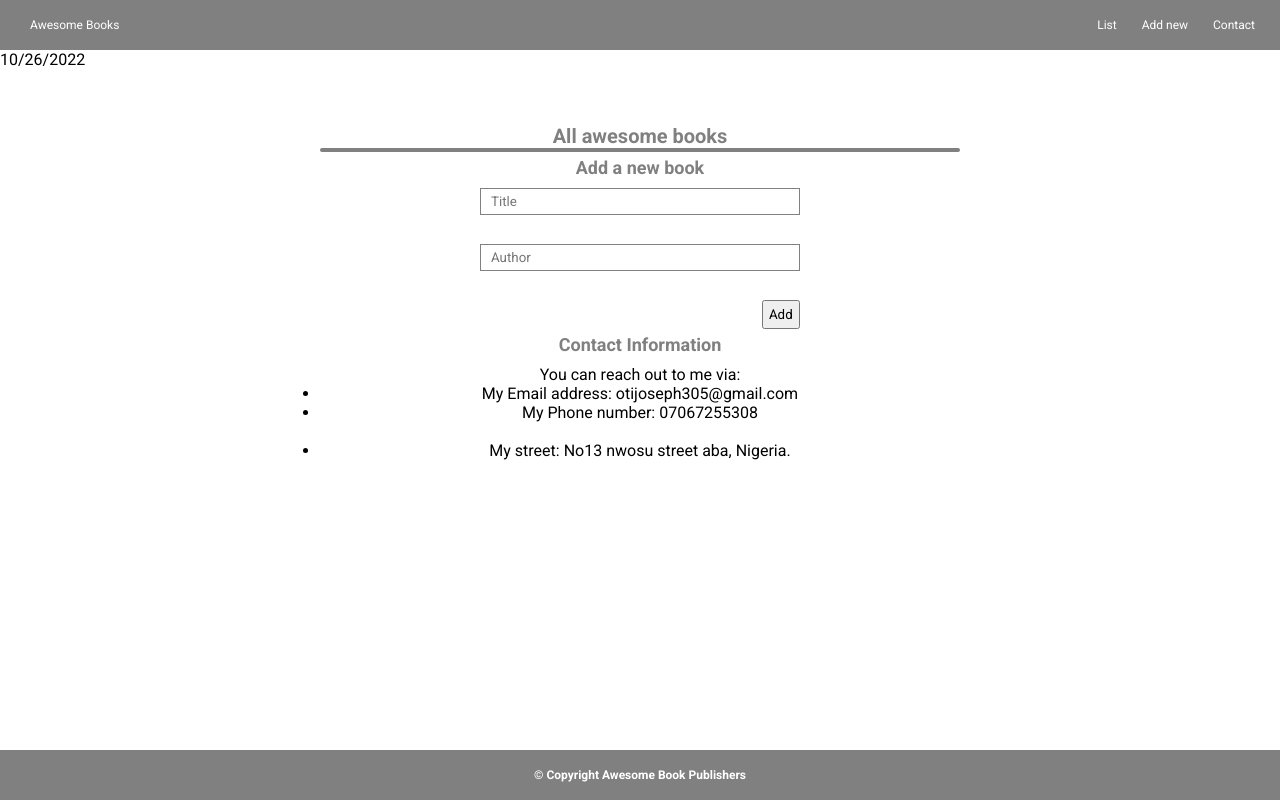
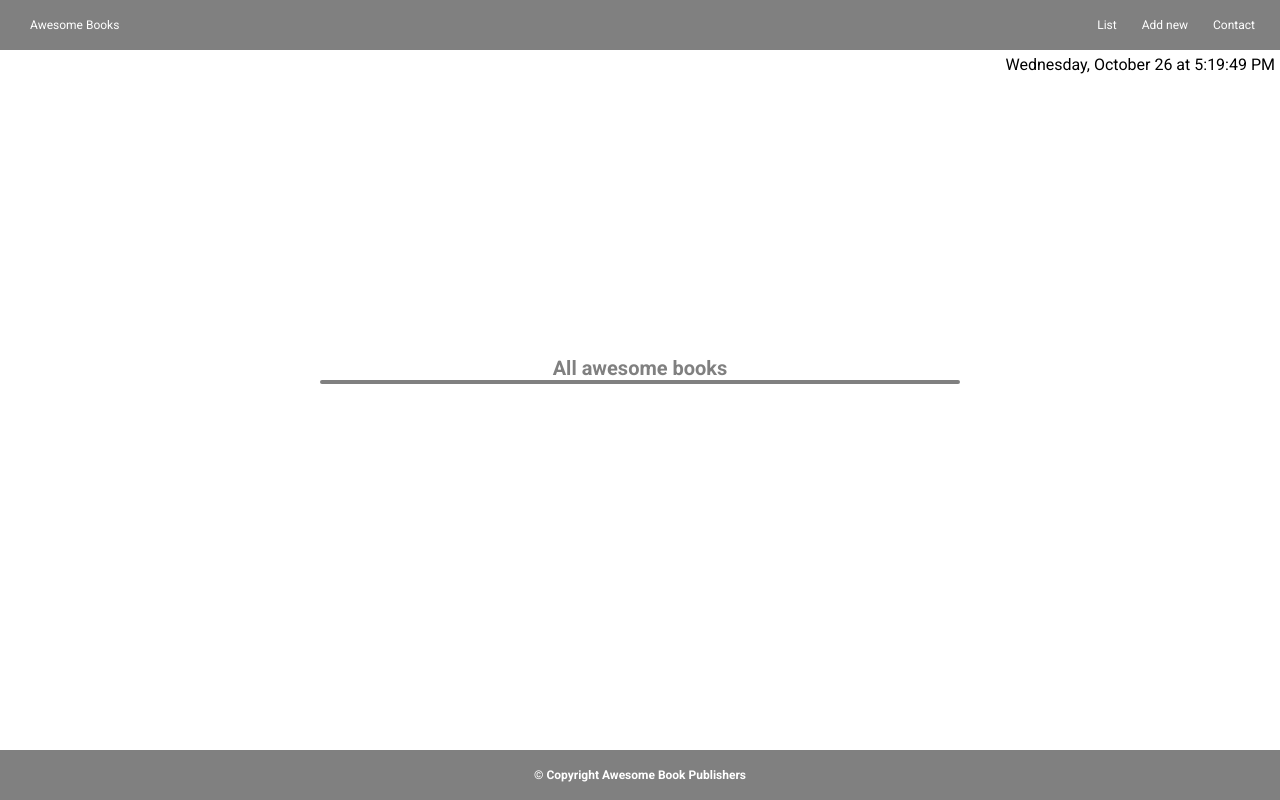
Before and after one commit to ifeanyi305/Ifeanyi305-AwesomeBooks, a website: page index.html in a window 1280 px wide. Drawn offline with Linux system fonts and the light colour scheme.

Commit message:
modifying css

```diff
--- a/index.html
+++ b/index.html
@@ -41,7 +41,6 @@
     </section>
 
     <section id="new-book">
-        <div>
             <form class="book-input">
                 <h2 class="description">Add a new book</h2>
                 <input type="text" name="text" id="title" placeholder="Title" required>
@@ -52,7 +51,6 @@
                 <br>
                 <button type="submit" id="add-button">Add</button>
             </form>
-        </div>
     </section>
 
     <section id="contact">
@@ -61,7 +59,7 @@
             <p>You can reach out to me via:</p>
             <ul>
                 <li>My Email address: otijoseph305@gmail.com</li>
-                <li>My Phone number: 07067255308</li><br>
+                <li>My Phone number: 07067255308</li>
                 <li>My street: No13 nwosu street aba, Nigeria.</li>
             </ul>
         </div>
--- a/js/navigation.js
+++ b/js/navigation.js
@@ -6,10 +6,19 @@ const list = document.querySelector('.list');
 const add = document.querySelector('.add');
 const contactMe = document.querySelector('.contact-me');
 
+const dateArr = {
+  weekday: 'long',
+  month: 'long',
+  day: 'numeric',
+  hour: 'numeric',
+  minute: 'numeric',
+  second: 'numeric',
+  hour12: 'false',
+};
 const today = new Date();
 const locale = navigator.language;
 
-year.textContent = today.toLocaleDateString('en-US', locale);
+year.textContent = today.toLocaleDateString('en-US', dateArr, locale);
 
 list.addEventListener('click', (e) => {
   e.preventDefault();
--- a/style.css
+++ b/style.css
@@ -6,6 +6,7 @@
   box-sizing: border-box;
   font-family: 'Roboto', sans-serif;
   text-decoration: none;
+  list-style: none;
 }
 
 body {
@@ -33,7 +34,6 @@ header span {
   padding: 0;
   margin: 0;
   padding-left: 8px;
-  list-style-type: none;
 }
 
 .tab a {
@@ -41,16 +41,34 @@ header span {
   color: white;
 }
 
-#book-library,
-#new-book,
 #contact {
   width: 50%;
-  display: flex;
+  display: none;
   flex-direction: column;
   justify-content: center;
   text-align: center;
   border-radius: 5px;
-  margin: 5px auto;
+  margin: 20% auto;
+}
+
+#new-book {
+  width: 50%;
+  display: none;
+  flex-direction: column;
+  justify-content: center;
+  text-align: center;
+  border-radius: 5px;
+  margin: 20% auto;
+}
+
+#book-library {
+  width: 50%;
+  display: block;
+  flex-direction: column;
+  justify-content: center;
+  text-align: center;
+  border-radius: 5px;
+  margin: 20% auto;
 }
 
 h1 {
@@ -59,6 +77,10 @@ h1 {
   font-weight: bolder;
   text-align: center;
   padding-top: 50px;
+}
+
+footer h2 {
+  color: white;
 }
 
 .book-input h2 {
@@ -70,7 +92,7 @@ h1 {
 
 form input {
   padding: 5px 10px;
-  width: 50%;
+  width: 100%;
   text-align: start;
   margin-bottom: 10px;
   border: 1px solid grey;
@@ -78,7 +100,11 @@ form input {
 
 #add-button {
   padding: 5px;
-  margin-left: 44%;
+  float: right;
+}
+
+.form-control {
+  width: 100%;
 }
 
 #book-collection {
@@ -106,6 +132,11 @@ h3 {
   font-size: 18px;
 }
 
+.date {
+  padding: 5px;
+  float: right;
+}
+
 footer {
   display: flex;
   background: grey;
@@ -117,7 +148,3 @@ footer {
   width: 100%;
   height: 50px;
 }
-
-footer h2 {
-  color: white;
-}
```
